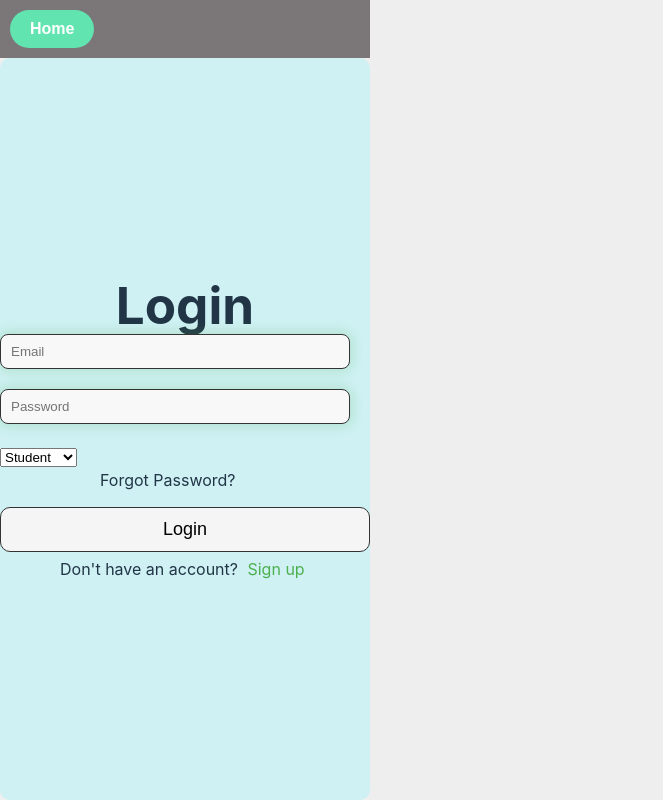
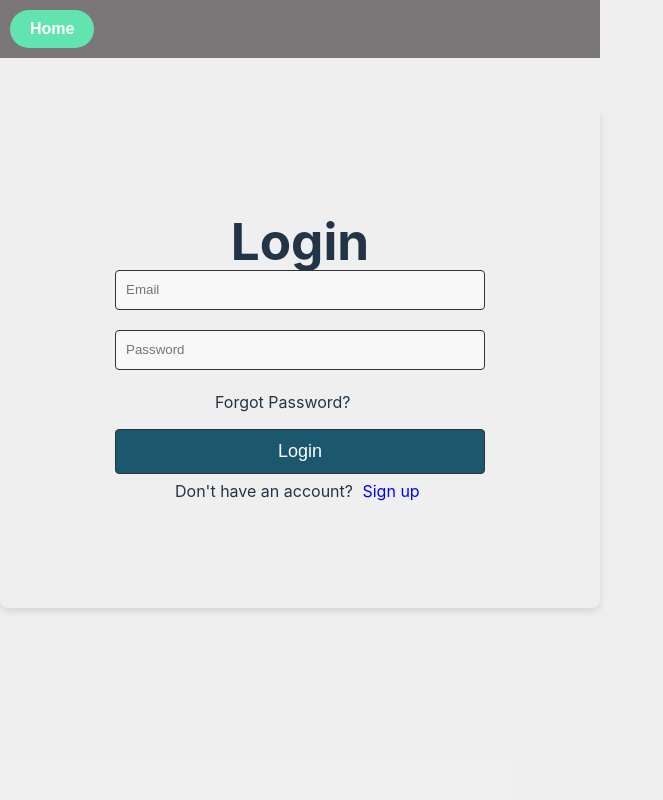
Before and after one commit to MORISON-K/AITS, a React (Vite) app in the folder client/aits_frontend/: page /Login-Page in a window 1280 px wide. Shown: the whole page, without its empty margins (0-663 px from the left). Built offline with nearby package versions, Linux system fonts and the light colour scheme; the HTML template or start-up script is replaced by a standard one.

Commit message:
Adjusted login and register to ensure proper error handling

```diff
--- a/client/aits_frontend/src/App.css
+++ b/client/aits_frontend/src/App.css
@@ -80,29 +80,40 @@ cd
 /* Styling for the login page */
 .Register-page,
 .login-page {
-  height: 100vh;
-  margin-bottom: 0px;
-  background-color:  #cff1f3;
-  border-radius: 10px;
-  display: flex;
-  justify-content: center;
-  align-items: center;
-  flex-direction: column;
+	display: flex;
+    flex-direction: column;
+    align-items: center;
+    justify-content: center;
+    margin: 50px auto;
+    padding: 20px;
+    border-radius: 8px;
+    box-shadow: 0 4px 6px rgba(48, 4, 4, 0.1);
 }
 
+.Register-page {
+	width: 600px;
+}
+
+.login-page {
+	margin-top: 50px;
+	width: 600px;
+	height: 500px;
+}
 
 .login-input {
-   width: 350px;
-   height: 35px;
-   border-radius: 8px;
+   width: 370px;
+   height: 40px;
+   border-radius: 4px;
    padding: 10px;
    margin-bottom: 20px;
    border: 1px solid #333;
    background-color: #f8f8f8;
-   box-shadow: 0px 0px 12px 3px rgba(76, 175, 80, 0.2);
    transition: all 0.3s ease-in-out;
+}
 
-
+.login {
+	color: white;
+	background-color: rgb(27, 88, 109);
 }
 
 .Forgot-Password {
@@ -117,11 +128,11 @@ cd
 .login {
   width: 370px;
   height: 45px;
-  border-radius: 10px;
-  background-color: whitesmoke;
+  border-radius: 4px;
   border: 1px solid #333;
   cursor: pointer;
   font-size: 18px;
+  padding: 10px;
   margin-bottom: 5px;
   transition: background-color 0.3s ease;
   margin-top: 15px;
@@ -131,7 +142,7 @@ cd
 
 .without-account {
   margin-left: 5px;
-  color: #4caf50;
+  color: blue;
 }
 
 .without {
@@ -146,7 +157,7 @@ cd
 }
 
 .Last-Name {
-  margin-left: 13px;
+  margin-left: 16px;
 }
 
 .Submit-Button {
--- a/client/aits_frontend/src/Login.jsx
+++ b/client/aits_frontend/src/Login.jsx
@@ -8,35 +8,75 @@ const Login = () => {
   const { login, currentPage, handlePageChange } = useContext(AuthContext);
   const navigate = useNavigate();
 
-  const handleChange = (e) => setFormData({ ...formData, [e.target.name]: e.target.value });
+  const [errors, setErrors] = useState({ email: "", password: "" });
+
+  const handleChange = (e) => {
+    setErrors({ ...errors, [e.target.name]: "" });
+    setFormData({ ...formData, [e.target.name]: e.target.value });
+  };
+
   const handleRoleChange = (e) => setRole(e.target.value);
 
   const handleSubmit = (e) => {
     e.preventDefault();
-    if (!formData.email || !formData.password) {
-      return alert("Please enter both email and password.");
+    let validationErrors = {};
+
+
+    if (!formData.email) {
+      validationErrors.email = "Please enter your email.";
     }
+    if (!formData.password) {
+      validationErrors.password = "Please enter your password.";
+    }
+
+
+    if (Object.keys(validationErrors).length > 0) {
+      setErrors(validationErrors);
+      return;
+    }
+
+    setErrors({});
     login({ ...formData, role });
-    if (role === 'student') {
-      navigate('/student-dashboard');
-    } else if (role === 'lecturer') {
-      navigate('/lecturer-dashboard');
-    } else if (role === 'registrar') {
-      navigate('/registrar-dashboard');
-    }
+
+    // if (role === 'student') {
+    //   navigate('/student-dashboard');
+    // } else if (role === 'lecturer') {
+    //   navigate('/lecturer-dashboard');
+    // } else if (role === 'registrar') {
+    //   navigate('/registrar-dashboard');
+    // }
   };
 
   return (
     <div className="login-page">
       <h1>Login</h1>
       <form onSubmit={handleSubmit}>
-        <input type="email" name="email" placeholder="Email" className="login-input" value={formData.email} onChange={handleChange} /><br />
-        <input type="password" name="password" placeholder="Password" className="login-input" value={formData.password} onChange={handleChange} /><br />
-        <select name="role" value={role} onChange={handleRoleChange}>
+        <input
+          type="email"
+          name="email"
+          placeholder="Email"
+          className="login-input"
+          value={formData.email}
+          onChange={handleChange}
+        /><br />
+        {errors.email && <div className="error-message" style={{ color: 'red' }}>{errors.email}</div>}
+
+        <input
+          type="password"
+          name="password"
+          placeholder="Password"
+          className="login-input"
+          value={formData.password}
+          onChange={handleChange}
+        /><br />
+        {errors.password && <div className="error-message" style={{ color: 'red' }}>{errors.password}</div>}
+
+        {/* <select name="role" value={role} onChange={handleRoleChange}>
           <option value="student">Student</option>
           <option value="lecturer">Lecturer</option>
           <option value="registrar">Registrar</option>
-        </select><br />
+        </select><br /> */}
+
         <span className="Forgot-Password">Forgot Password?</span><br />
         <button type="submit" className="login">Login</button><br />
         <span className="without">Don't have an account? </span>
--- a/client/aits_frontend/src/Register.jsx
+++ b/client/aits_frontend/src/Register.jsx
@@ -1,4 +1,5 @@
 import React, { useState } from 'react';
+import { useNavigate } from 'react-router-dom';
 
 const Register = ({ handlePageChange }) => {
   const [formData, setFormData] = useState({
@@ -14,12 +15,19 @@ const Register = ({ handlePageChange }) => {
     confirmPassword: ""
   });
 
+  const [error, setError] = useState("");
+  const navigate = useNavigate();
+
   const handleChange = (event) => {
     setFormData({ ...formData, [event.target.name]: event.target.value });
   };
 
-  const handleSubmit = (event) => {
+  const handleSubmit = async (event) => {
     event.preventDefault();
+
+
+    setError("");
+
 
     if (
       !formData.firstName ||
@@ -30,26 +38,40 @@ const Register = ({ handlePageChange }) => {
       !formData.password ||
       !formData.confirmPassword
     ) {
-      alert("All fields are required.");
+      setError("All fields are required.");
       return;
     }
 
     if (formData.role === "lecturer" && !formData.department) {
-      alert("Department is required for lecturers.");
+      setError("Department is required for lecturers.");
       return;
     }
 
     if (formData.role === "student" && (!formData.college || !formData.programmeName)) {
-      alert("College and Programme are required for students.");
+      setError("College and Programme are required for students.");
       return;
     }
 
     if (formData.password !== formData.confirmPassword) {
-      alert("Passwords do not match.");
+      setError("Passwords do not match.");
       return;
     }
 
     console.log("Form submitted:", formData);
+
+    const dashboardRoutes = {
+      student: '/student-dashboard',
+      lecturer: '/lecturer-dashboard',
+      academic_registrar: '/registrar-dashboard'
+    };
+
+
+    if (dashboardRoutes[formData.role]) {
+      navigate(dashboardRoutes[formData.role]);
+    } else {
+
+      navigate('/');
+    }
   };
 
   return (
@@ -104,7 +126,6 @@ const Register = ({ handlePageChange }) => {
         />
         <br />
 
-
         {formData.role === "lecturer" && (
           <>
             <input
@@ -117,7 +138,6 @@ const Register = ({ handlePageChange }) => {
             /><br />
           </>
         )}
-
 
         {formData.role === "student" && (
           <>
@@ -160,6 +180,11 @@ const Register = ({ handlePageChange }) => {
           onChange={handleChange}
         />
         <br />
+
+        {/* Only display error message if there is an error */}
+        {error && <div className="error-message" style={{ color: 'red' }}>{error}</div>}
+        <br />
+
         <button type="submit" className="Submit-Button">Submit</button>
         <br />
       </form>
```
